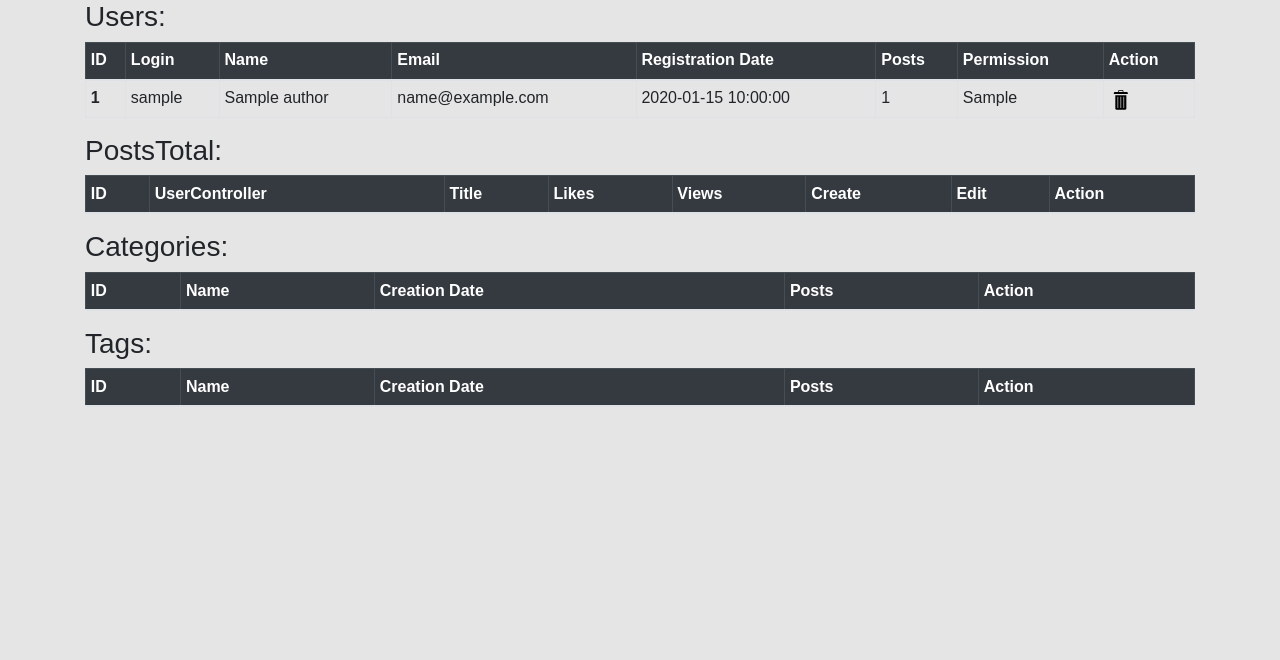
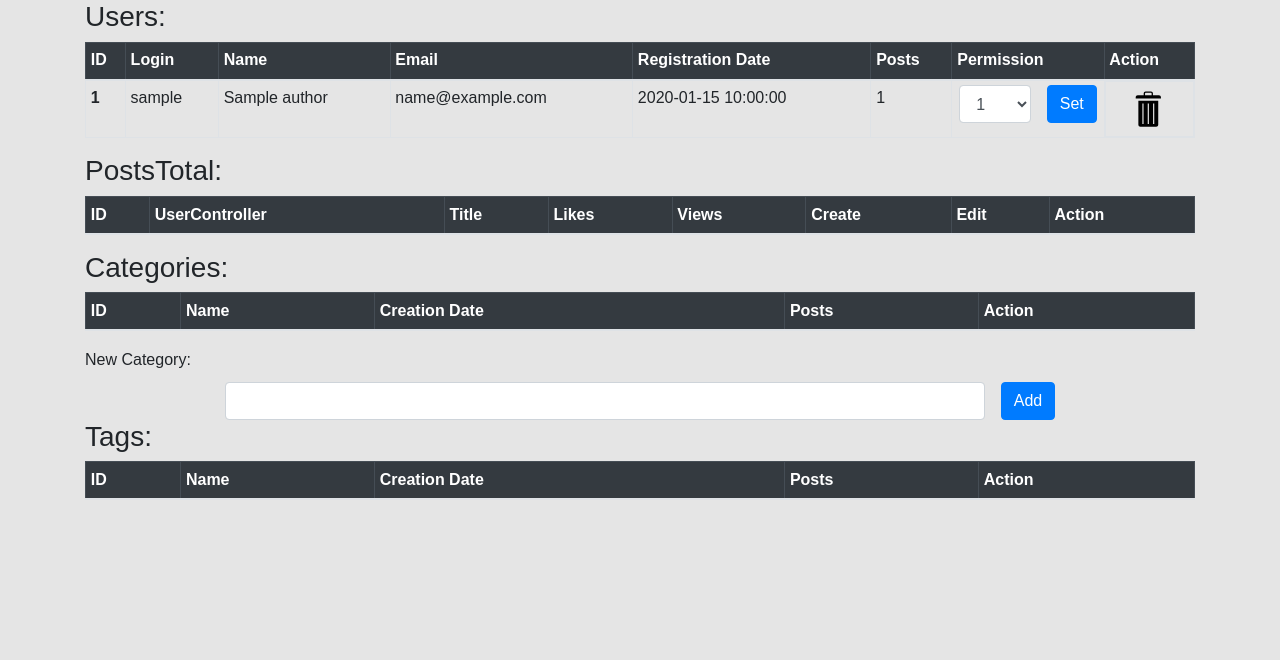
Before and after one commit to Ocinu/Blog, a Python web app: template templates/admin.html in a window 1280 px wide, after a click that opens the changed part. Shown: the part 90-750 px from the top of the page. Run offline with Jinja, Linux system fonts and the light colour scheme; the template is opened without the code that fills it: most values are stand-ins (such as "Sample title", 1, 10 or a date in 2020); some libraries are stand-ins or nearby versions; some web fonts are replaced.

Commit message:
v. 0.1.0 - страница администрирования

```diff
--- a/application/units/tags/controller.py
+++ b/application/units/tags/controller.py
@@ -22,9 +22,13 @@ class NewTag(ControlDB):
         return False
 
 
-class TagController:
+class TagController(ControlDB):
     def __init__(self, tag_id):
+        super().__init__()
         self.tag = Tags.query.get(tag_id)
+
+    def delete_tag(self):
+        self.delete_from_db(self.tag)
 
 
 class TagTotal:
--- a/application/units/users/controller.py
+++ b/application/units/users/controller.py
@@ -237,6 +237,11 @@ class UserController(ValidateUserdata):
             print(e)
         self.delete_from_db(self.user)
 
+    def set_access(self, user_access):
+        self.user.access_rights = user_access
+        self.save_to_db(self.user)
+        return True
+
 
 class UsersTotal:
     def __init__(self):
--- a/static/assets/css/style.css
+++ b/static/assets/css/style.css
@@ -107,6 +107,16 @@ header nav a:hover {
     width: 100%;
     min-height: 80vh;
     display: flex;
+}
+
+.main_links {
+    color: #040432;
+    text-decoration: none;
+    transition: text-decoration 0.8s;
+}
+
+.main_links:hover {
+    text-decoration: underline;
 }
 
 
@@ -306,6 +316,13 @@ article {
     justify-content: space-between;
 }
 
+/*  admin page  */
+.del_field {
+    display: flex;
+    justify-content: center;
+    align-items: center;
+}
+
 /* footer */
 
 footer {
--- a/templates/admin.html
+++ b/templates/admin.html
@@ -36,9 +36,20 @@
               <td>{{ author.email }}</td>
               <td>{{ author.registration_date }}</td>
               <td>{{ author.post_number }}</td>
-              <td>{{ author.access_rights }}</td>
               <td>
-                  <a href=""><img src="/static/icons/delete.svg" alt="" style="width: 25px; height: 25px"></a>
+                  <form method="post" action="set_access/{{ author.id }}" class="ml-6">
+                        <div class="row justify-content-center">
+                            <select name="user_access" class="form-control col-5" id="exampleFormControlSelect1">
+                            {% for i in range(1, 6) %}
+                              <option value="{{ i }}" {% if author.access_rights == i %}selected{% endif %}>{{ i }}</option>
+                            {% endfor %}
+                            </select>
+                            <button type="submit" class="btn btn-primary ml-3">Set</button>
+                        </div>
+                   </form>
+              </td>
+              <td class="del_field">
+                  <a href="/delete_user/{{ author.id }}"><img src="/static/icons/delete.svg" alt="" style="width: 45px; height: 45px"></a>
               </td>
             </tr>
           {% endfor %}
@@ -70,8 +81,8 @@
               <td>{{ article.views }}</td>
               <td>{{ article.created_on }}</td>
               <td>{{ article.updated_on }}</td>
-              <td>
-                  <a href=""><img src="/static/icons/delete.svg" alt="" style="width: 25px; height: 25px"></a>
+              <td class="del_field">
+                  <a href="/delete/{{ article.id }}"><img src="/static/icons/delete.svg" alt="" style="width: 45px; height: 45px"></a>
               </td>
             </tr>
           {% endfor %}
@@ -97,14 +108,22 @@
               <td>{{ category.category_name }}</td>
               <td>{{ category.created_on }}</td>
               <td>{{ category.articles|length }}</td>
-              <td>
-                  <a href=""><img src="/static/icons/delete.svg" alt="" style="width: 25px; height: 25px"></a>
-                  <a href=""><img src="/static/icons/edit.svg" alt="" style="width: 25px; height: 25px"></a>
+              <td class="del_field">
+                  <a href="/delete_category/{{ category.id }}"><img src="/static/icons/delete.svg" alt="" style="width: 45px; height: 45px"></a>
               </td>
             </tr>
           {% endfor %}
           </tbody>
         </table>
+
+        <form method="post" action="add_category" class="ml-6">
+            <label for="category_name">New Category:</label>
+            <div class="row justify-content-center">
+                <input type="text" class="form-control col-8" name="category_name">
+                <button type="submit" class="btn btn-primary ml-3">Add</button>
+            </div>
+        </form>
+
 
         <h3>Tags:</h3>
          <table class="table table-sm table-bordered ">
@@ -125,8 +144,8 @@
               <td>{{ tag.tag_name }}</td>
               <td>{{ tag.created_on }}</td>
               <td>{{ tag.articles|length }}</td>
-              <td>
-                  <a href=""><img src="/static/icons/delete.svg" alt="" style="width: 25px; height: 25px"></a>
+              <td class="del_field">
+                  <a href="/delete_tag/{{ tag.id }}"><img src="/static/icons/delete.svg" alt="" style="width: 45px; height: 45px"></a>
               </td>
             </tr>
           {% endfor %}
--- a/templates/index.html
+++ b/templates/index.html
@@ -62,7 +62,7 @@
                 <hr>
 
                 {% for category in categories %}
-                    <p><a href="/category/{{ category.id }}">{{ category.category_name }}</a></p>
+                    <p><a href="/category/{{ category.id }}" class="main_links">{{ category.category_name }}</a></p>
                 {% endfor %}
 
             </div>
@@ -80,17 +80,17 @@
                     <div class="post_cont">
                         <div class="post_body">
                             <div class="post_header">
-                                <span><a href="author/{{ article.author.id }}">{{ article.author.name }}</a></span>
+                                <span><a href="author/{{ article.author.id }}" class="main_links">{{ article.author.name }}</a></span>
                                 <span>Date: {{ article.created_on.strftime('%Y-%m-%d') }}</span>
                             </div>
                             <hr>
                             <h4>{{ article.title }}</h4>
                             <p class="post_text">{{ article.text[:200] }}</p>
                             <div class="post_text_footer">
-                                <span>Categories: <a href="/category/{{ article.category.id }}">{{ article.category.category_name }}</a></span>
+                                <span>Categories: <a href="/category/{{ article.category.id }}" class="main_links">{{ article.category.category_name }}</a></span>
                                 <span>Tags:
                                     {% for tag in article.tags %}
-                                        <a href="/tag/{{ tag.id }}">#{{ tag.tag_name }}</a>
+                                        <a href="/tag/{{ tag.id }}" class="main_links">#{{ tag.tag_name }}</a>
                                     {% endfor %}
                                 </span>
 
```
Also changed, not shown: application/routes.py (+15 -8 lines), application/units/categories/controller.py (+25 -2 lines), application/units/categories/routes.py (+16 -3 lines), application/units/tags/routes.py (+7 -2 lines), application/units/users/routes.py (+8 -1 lines), templates/about.html (added, +14 -0 lines), 1 other file.
